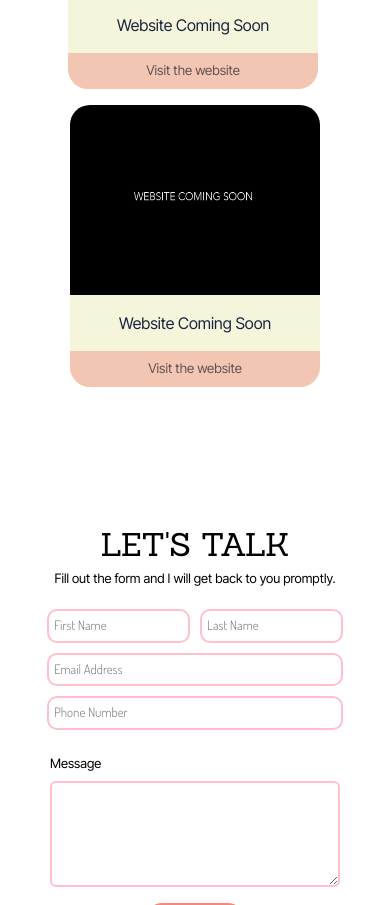
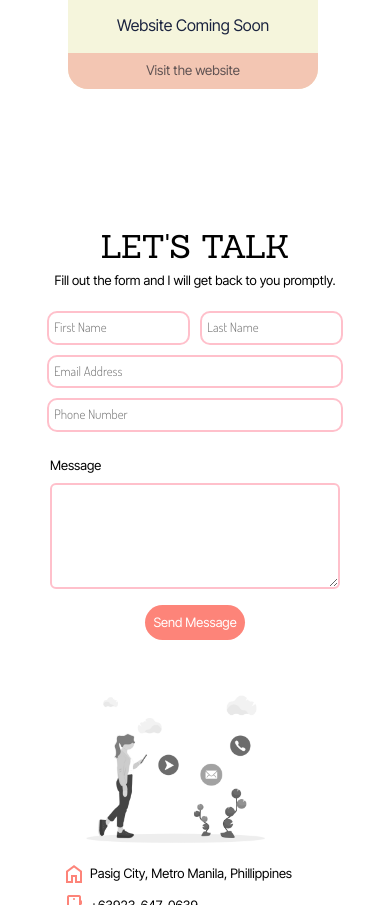
Before and after one commit to einehc/OnlinePortfolio, a plain HTML site: page index.html in a window 390 px wide. Shown: the part 2950-3855 px from the top of the page. Drawn offline with nearby package versions, Linux system fonts and the light colour scheme; a web font is replaced by a local one.

Commit message:
update responsiveness

```diff
--- a/index.html
+++ b/index.html
@@ -18,7 +18,7 @@
 
 <div class="header-area d-flex justify-content-start justify-content-sm-center">
 
-  <nav class="navbar navbar-expand-lg">
+  <nav class="navbar navbar-expand-sm">
     <div class="container-fluid">
       <button class="navbar-toggler" type="button" data-bs-toggle="collapse" data-bs-target="#navbarNavAltMarkup" aria-controls="navbarNavAltMarkup" aria-expanded="false" aria-label="Toggle navigation">
       <span class="navbar-toggler-icon"></span>
@@ -153,17 +153,7 @@
               </div>
           </div>
           </div>
-          <div class="project-container d-flex mb-3 mb-sm-1">
-            <div class="project-preview">
-              <img class="project-cover" src="images/soon.jpg">
-                <div class="project-info d-flex  flex-column mt-3">
-                  <p>Website Coming Soon</p>
-                    <a class="btn-visit p-2" href="#">
-                    <span class="m-2">Visit the website</span>
-                    </a>
-                </div>
-            </div>
-        </div>
+
         </div>
       </div>
     </div>
```
